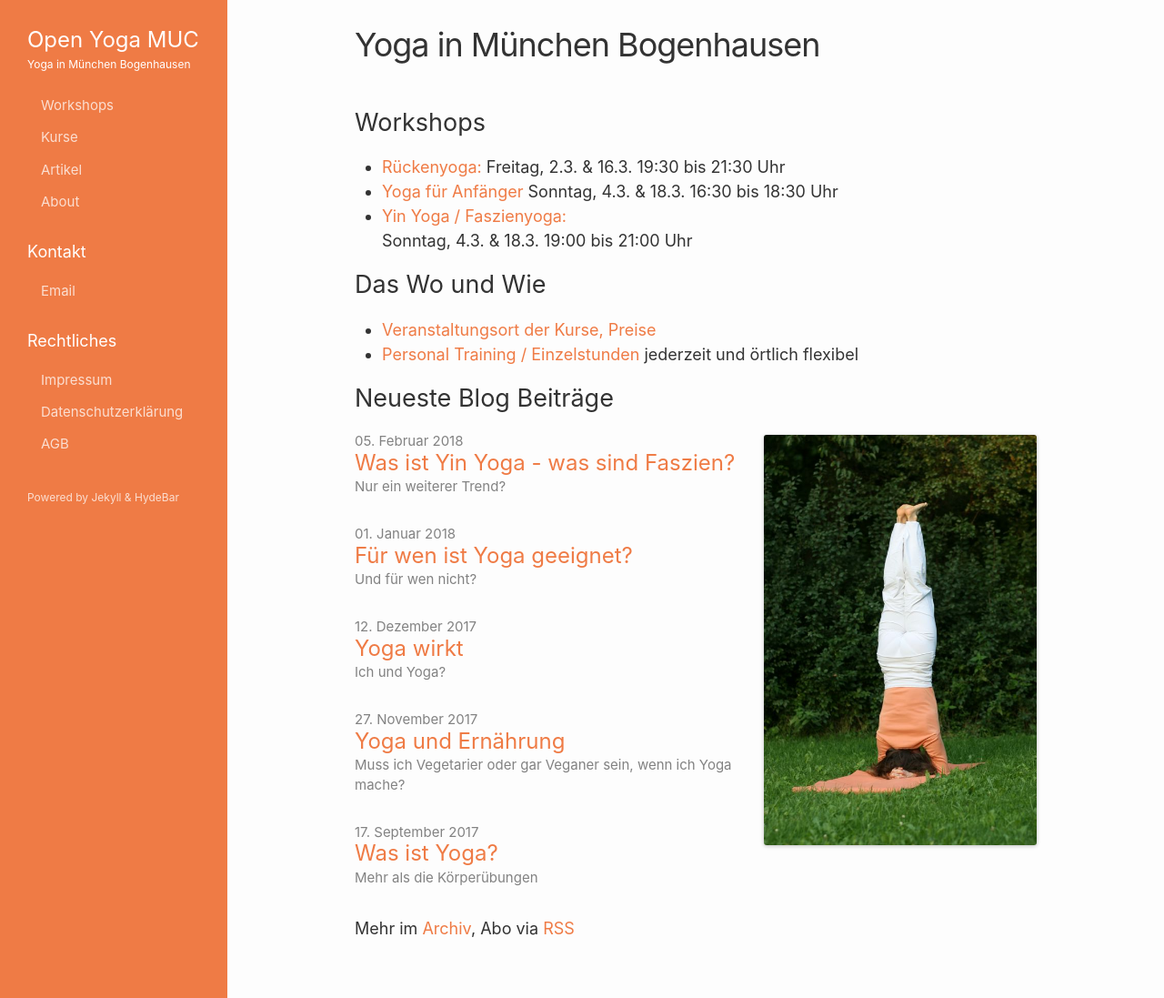
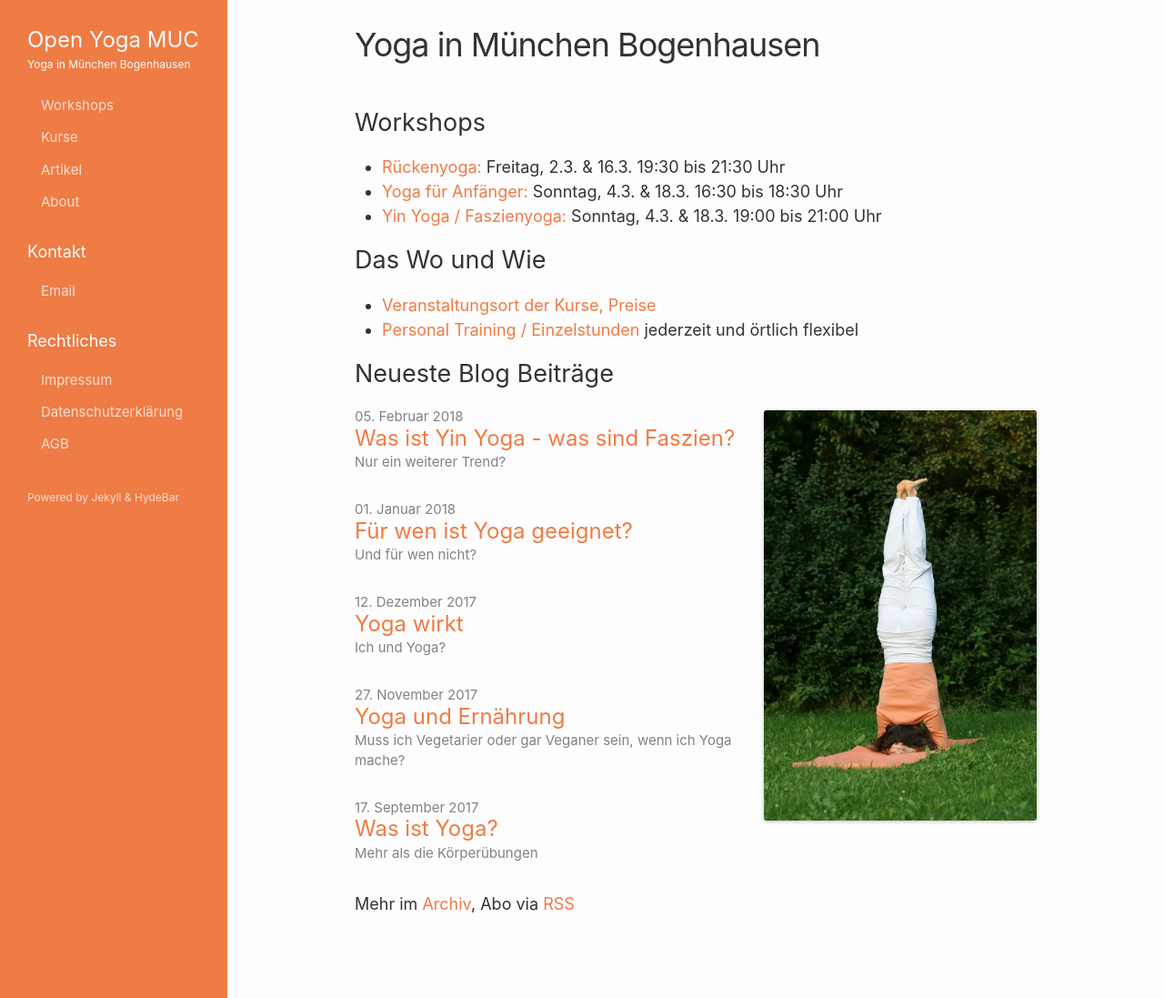
Before and after one commit to openyoga/openyoga.github.io, a Jekyll site: the page built from index.md, in a window 1280 px wide and 1097 px high. Shown: the whole window at 91% size. Built offline with Jekyll 4.4.1, drawn with Linux system fonts in a browser that asks for light colours.

Commit message:
correct typo

```diff
--- a/index.md
+++ b/index.md
@@ -6,8 +6,8 @@ sidebar-title: Startseite
 
 ## Workshops
 - [Rückenyoga:][6] Freitag, 2.3. & 16.3. 19:30 bis 21:30 Uhr
-- [Yoga für Anfänger][5]  Sonntag, 4.3. & 18.3. 16:30 bis 18:30 Uhr
-- [Yin Yoga / Faszienyoga:][7] <br/> Sonntag, 4.3. & 18.3. 19:00 bis 21:00 Uhr
+- [Yoga für Anfänger:][5] Sonntag, 4.3. & 18.3. 16:30 bis 18:30 Uhr
+- [Yin Yoga / Faszienyoga:][7] Sonntag, 4.3. & 18.3. 19:00 bis 21:00 Uhr
 
 
 ## Das Wo und Wie
```
